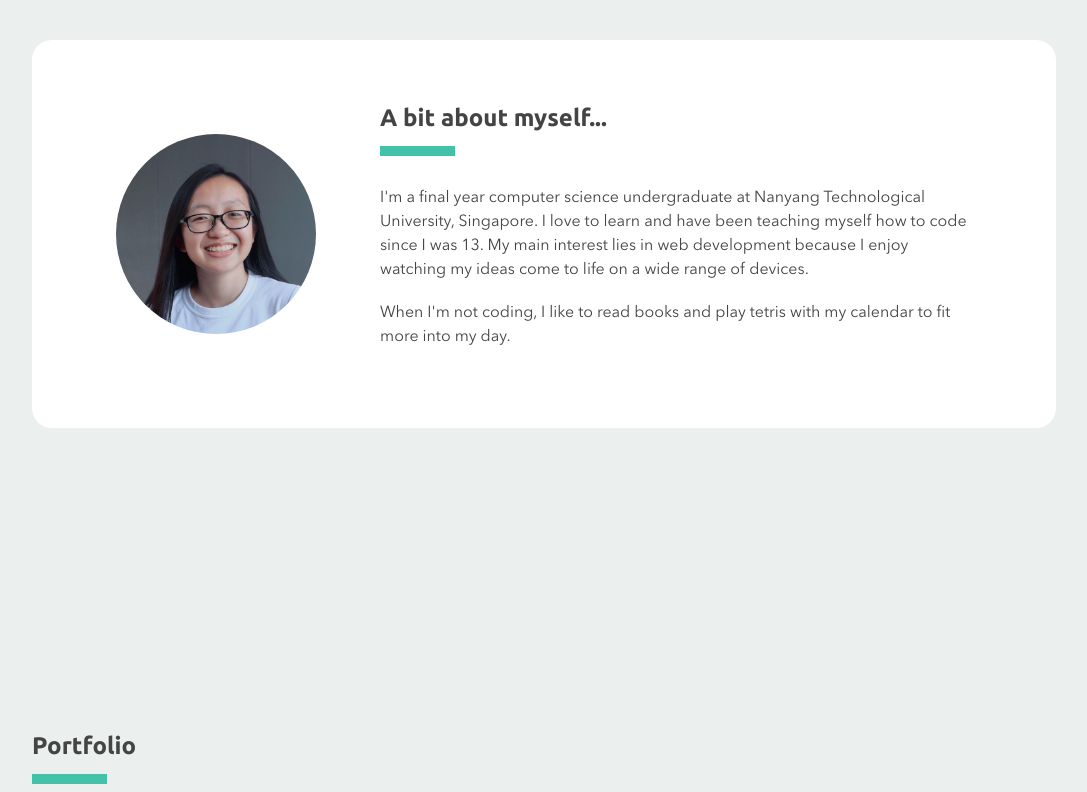
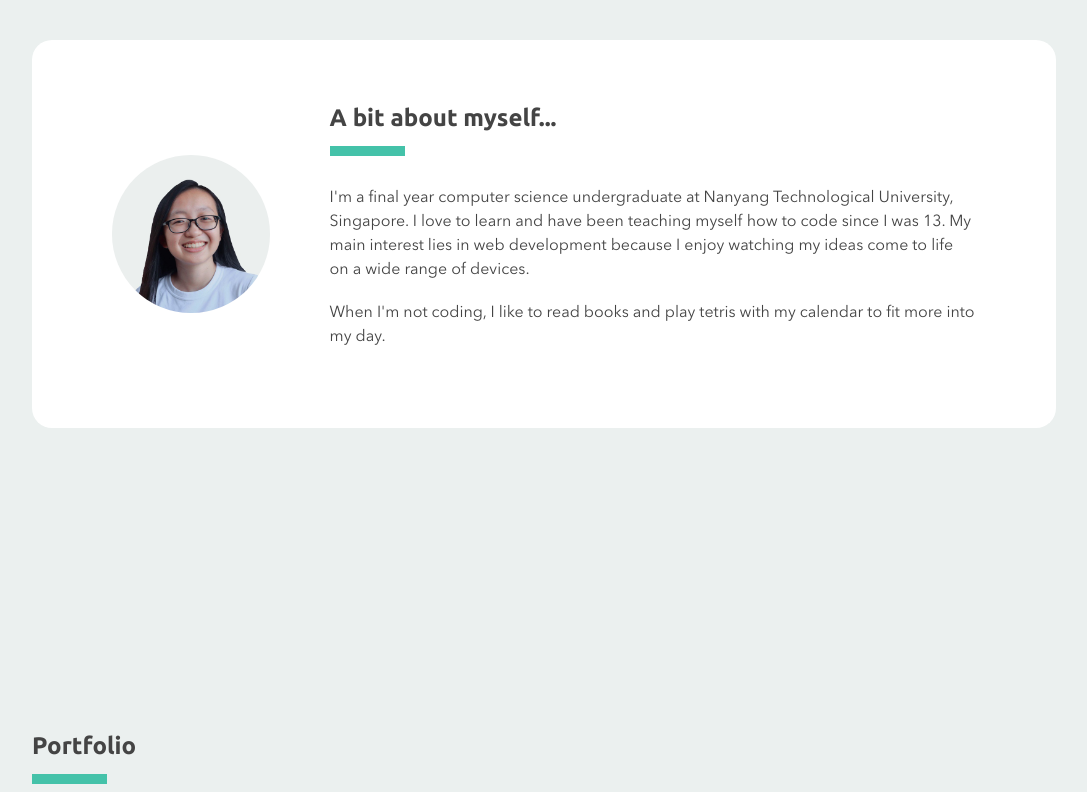
Before and after one commit to rtkleong10/rtkleong10.github.io, a plain HTML site: page index.html in a window 1280 px wide. Shown: the part 960-1752 px from the top of the page, without its empty margins (96-1183 px from the left). Drawn offline with Linux system fonts and the light colour scheme.

Commit message:
Add dark and light mode of about image

```diff
--- a/css/styles.css
+++ b/css/styles.css
@@ -590,10 +590,12 @@ path {
 
 .about-img {
 	max-width: 150px;
+	margin-bottom: 40px;
+}
+
+.about-img > img {
 	width: 100%;
 	border-radius: 50%;
-	margin-bottom: 40px;
-	border: white 4px solid;
 }
 
 .about-text {
--- a/index.html
+++ b/index.html
@@ -119,7 +119,10 @@
 		<div class="container">
 			<div class="about-box" data-aos="fade-right">
 				<div class="wrapper">
-					<img class="about-img" src="img/tiffany-photo.jpg" alt="Circular Photo of Tiffany Leong.">
+					<div class="about-img show-if">
+						<img class="show-if-light" src="img/tiffany-photo-light.jpg" alt="Circular Photo of Tiffany Leong.">
+						<img class="show-if-dark" src="img/tiffany-photo-dark.jpg" alt="Circular Photo of Tiffany Leong.">
+					</div>
 					<div class="about-text">
 						<h2 class="lowerbar">A bit about myself...</h2>
 						<p>I'm a final year computer science undergraduate at Nanyang Technological University, Singapore. I&nbsp;love to learn and have been teaching myself how to code since I was 13. My main interest lies in web development because I enjoy watching my ideas come to life on a wide range of devices.</p>
```
Also changed, not shown: css/styles.min.css, img/tiffany-photo-dark.jpg (added), img/tiffany-photo-light.jpg (added), img/tiffany-photo.jpg (deleted).
